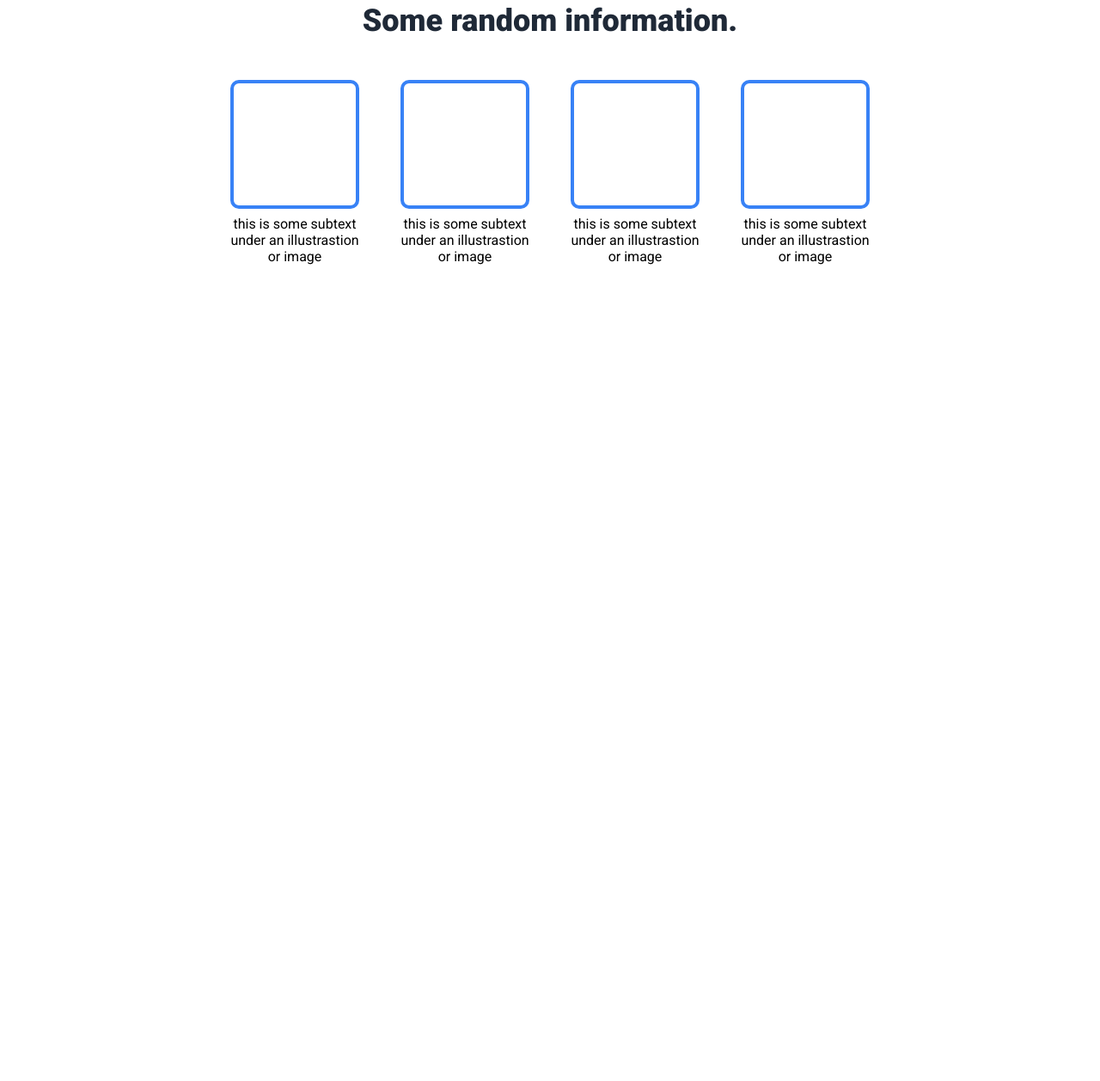
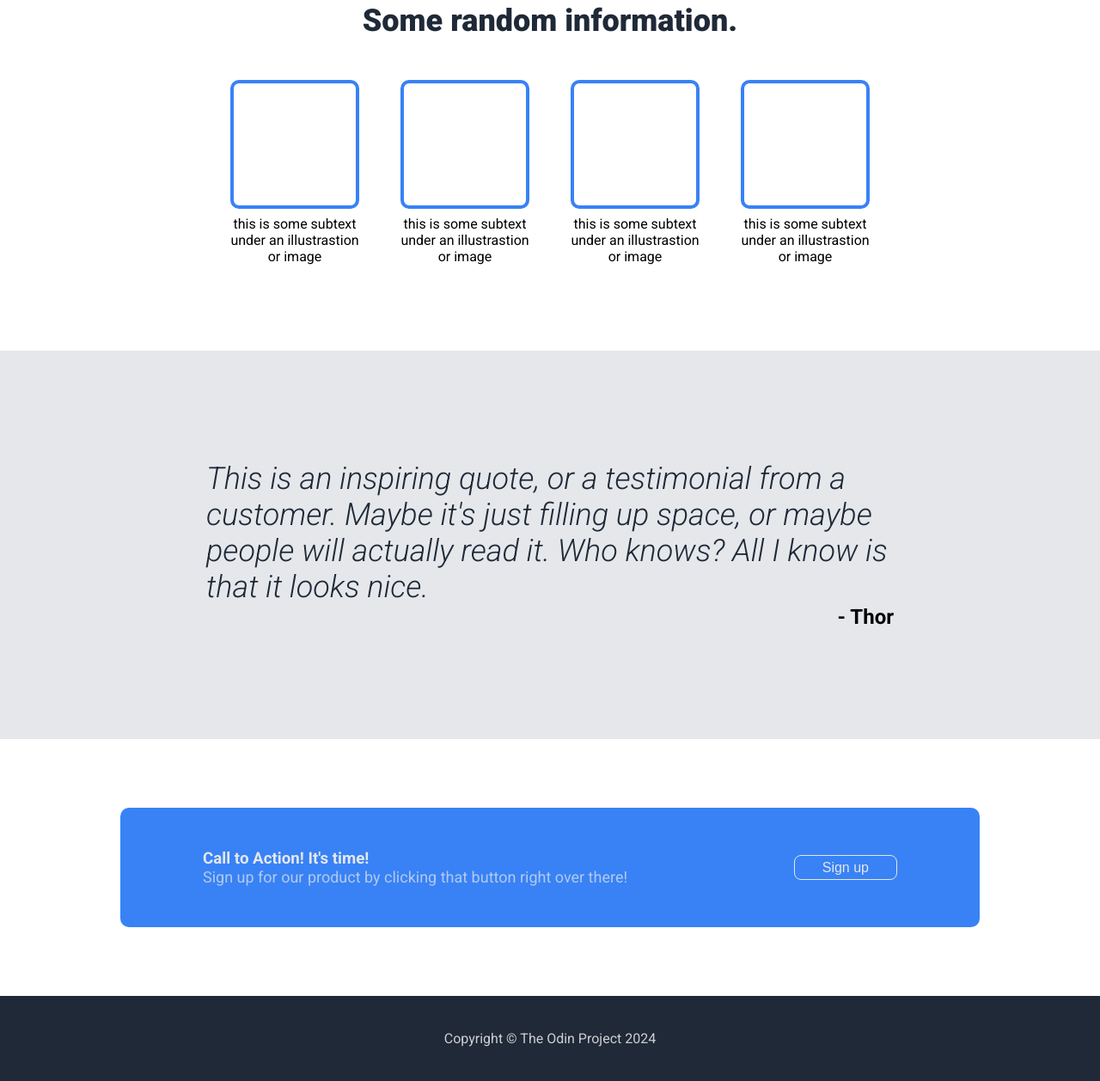
Before and after one commit to NabilHadi/landing-page, a plain HTML site: page index.html in a window 1280 px wide. Shown: the part 611-1869 px from the top of the page at 86% size. Before the commit the page ends 1019 px from the top, so only its background shows below. Drawn offline with Linux system fonts and the light colour scheme.

Commit message:
Add the rest of site sections

```diff
--- a/index.html
+++ b/index.html
@@ -62,6 +62,36 @@
       </div>
     </div>
   </div>
+  <div class="quote-section">
+    <div class="container">
+      <blockquote>
+        <p>This is an inspiring quote, or a testimonial from a customer. Maybe it's just filling up space, or maybe
+          people
+          will actually read it. Who knows? All I know is that it looks nice.</p>
+        <footer>
+          - Thor
+        </footer>
+      </blockquote>
+    </div>
+  </div>
+  <div class="call-to-action">
+    <div class="container">
+      <div class="cta-container">
+        <div class="cta-text">
+          <h3>Call to Action! It's time!</h3>
+          <p>Sign up for our product by clicking that button right over there!</p>
+        </div>
+        <button class="cta-button">
+          Sign up
+        </button>
+      </div>
+    </div>
+  </div>
+  <div class="footer">
+    <div class="container">
+      Copyright &copy; The Odin Project 2024
+    </div>
+  </div>
 </body>
 
 </html>
--- a/style.css
+++ b/style.css
@@ -2,6 +2,10 @@
   padding: 0;
   margin: 0;
   box-sizing: border-box;
+}
+
+button {
+  cursor: pointer;
 }
 
 body {
@@ -122,3 +126,70 @@ img {
   border: 4px solid #3882f6;
   border-radius: 10px;
 }
+
+.quote-section {
+  background-color: #E5E7EB;
+  padding: 8rem 0rem;
+}
+
+.quote-section blockquote {
+  max-width: 800px;
+  margin: 0 auto;
+}
+
+.quote-section blockquote p {
+  font-size: 36px;
+  font-style: italic;
+  font-weight:300;
+  color: #1F2937;
+}
+
+.quote-section blockquote footer {
+  text-align: end;
+  font-weight: 700;
+  font-size: 1.5rem;
+}
+
+.call-to-action {
+  padding: 5rem 0;
+}
+
+.call-to-action .cta-container {
+  background-color: #3882f6;
+  color: #E5E7EB;
+  display: flex;
+  padding: 3rem 6rem;
+  border-radius: 10px;
+  justify-content: space-between;
+  align-items: center;
+}
+
+.cta-text p {
+  font-size: 18px;
+  color: #E5E7EB;
+  opacity: 0.7;
+}
+
+.cta-button {
+  height: max-content;
+  border: 1px solid #E5E7EB;
+  background-color: transparent;
+  color: inherit;
+  border-radius: 0.5rem;
+  font-size: 1rem;
+  padding: 0.3rem 2rem;
+}
+
+
+.footer {
+  background-color: #1F2937;
+  color: #F9FAF8;
+}
+
+.footer .container {
+  display: flex;
+  justify-content: center;
+  align-items: center;
+  padding: 2.5rem 0;
+  opacity: 0.8;
+}
```
